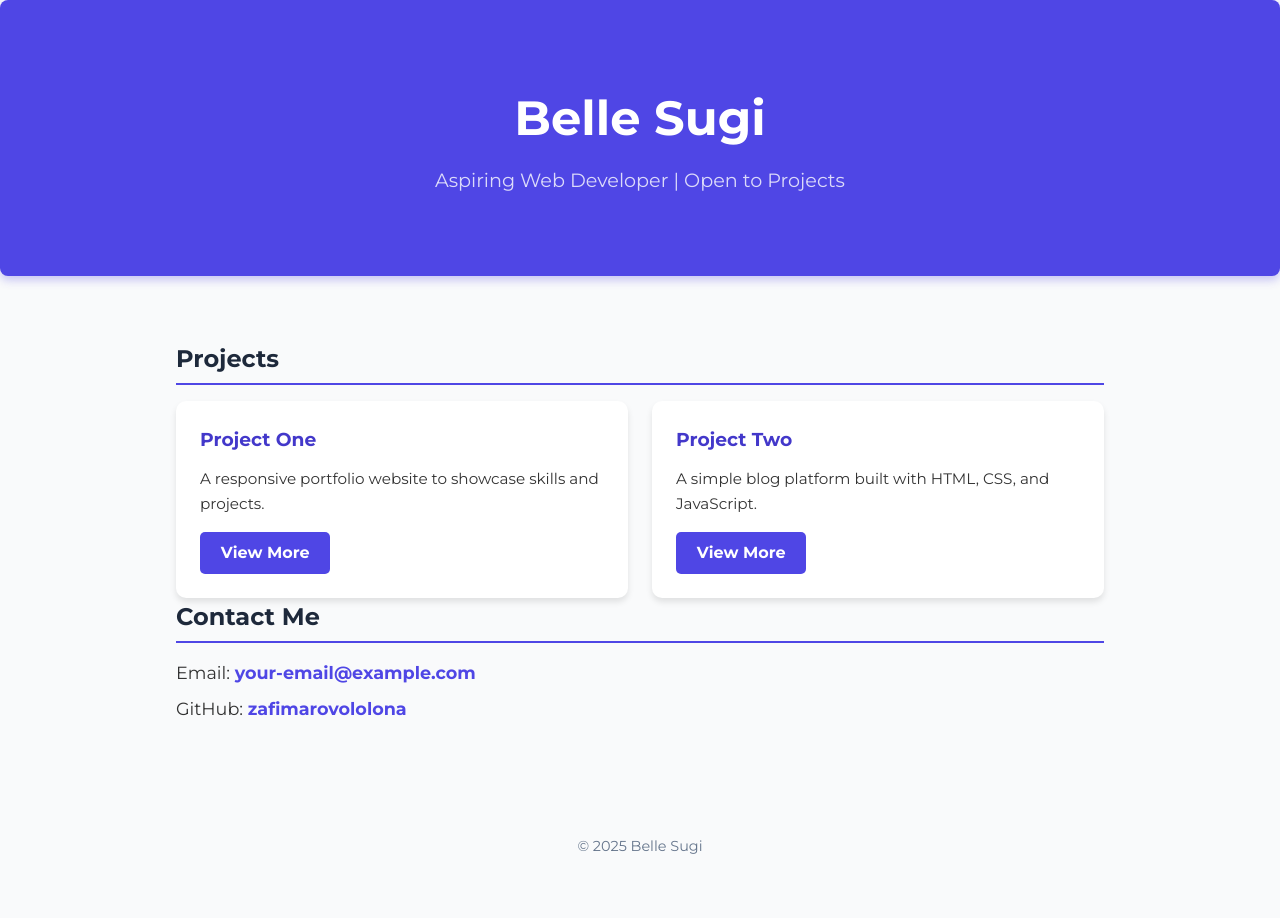
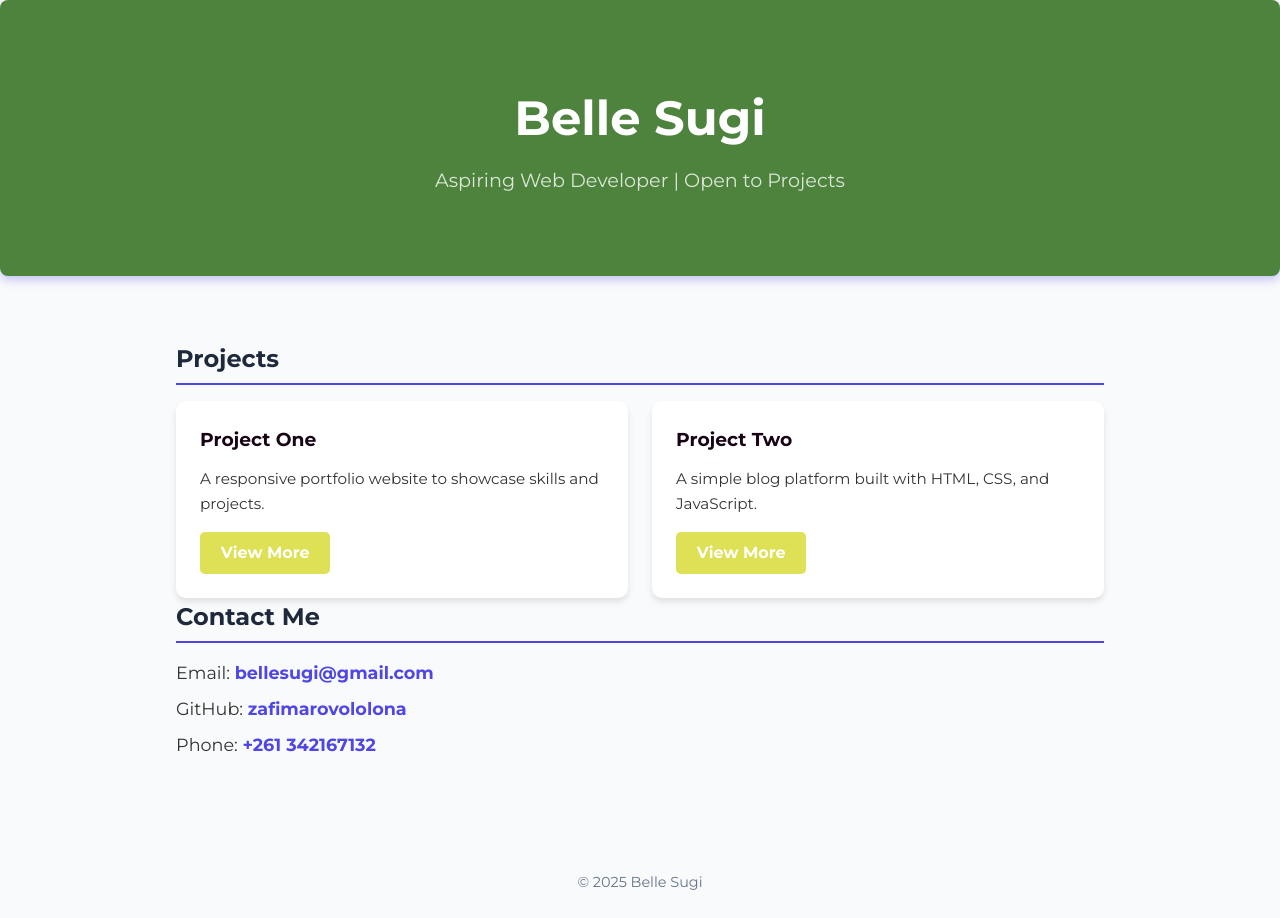
Before and after one commit to zafimarovololona/My-portfolio, a plain HTML site: page index.html in a window 1280 px wide. Before the commit the page ends 882 px from the top, so only its background shows below. Drawn offline with Linux system fonts and the light colour scheme.

Commit message:
upgrade portfolio

```diff
--- a/index.html
+++ b/index.html
@@ -34,8 +34,9 @@
 
     <section id="contact">
       <h2>Contact Me</h2>
-      <p>Email: <a href="mailto:your-email@example.com">your-email@example.com</a></p>
+      <p>Email: <a href="mailto:your-email@example.com">bellesugi@gmail.com</a></p>
       <p>GitHub: <a href="https://github.com/zafimarovololona" target="_blank" rel="noopener noreferrer">zafimarovololona</a></p>
+      <p>Phone: <a href="tel:+261342167132">+261 342167132</a></p>
     </section>
   </main>
 
--- a/style.css
+++ b/style.css
@@ -19,7 +19,7 @@ body {
 }
 
 header {
-  background: #4f46e5;
+  background: #4d833d;
   color: white;
   padding: 3rem 1rem;
   text-align: center;
@@ -67,7 +67,7 @@ h2 {
 
 .project-card h3 {
   margin-bottom: 0.8rem;
-  color: #4338ca;
+  color: #180415;
 }
 
 .project-card p {
@@ -77,7 +77,7 @@ h2 {
 
 .btn {
   display: inline-block;
-  background: #4f46e5;
+  background: #dee055;
   color: white;
   padding: 0.5rem 1.3rem;
   border-radius: 5px;
```
